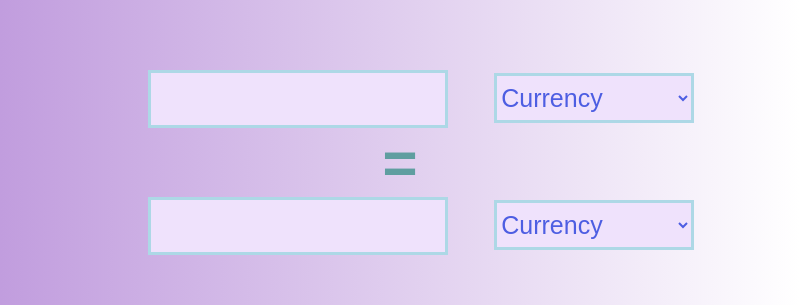
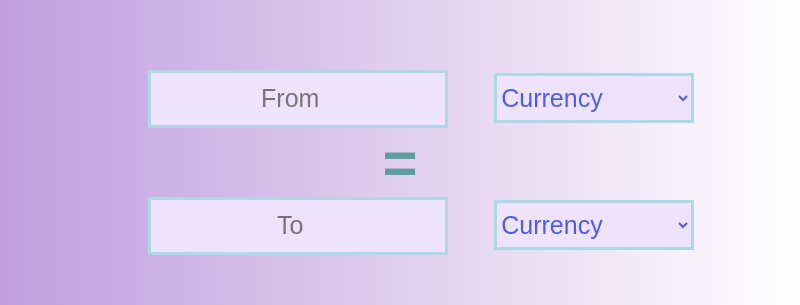
Before and after one commit to ayush-bhartia/CashShow, an Electron app: page index.html in a window 800 px wide. Shown: the part 189-494 px from the top of the page. Drawn offline with Linux system fonts and the light colour scheme; no server answers.

Commit message:
[FIX]Minor edits

```diff
--- a/index.html
+++ b/index.html
@@ -13,14 +13,14 @@
   <body>
     <h2>Currency Converter</h2>
     <div id="selector-1">
-      <input type="number" />
+      <input type="number" placeholder="From" />
       <select id="currency-selector">
         <option value="currency">Currency</option>
       </select>
     </div>
     <span> = </span>
     <div id="selector-2">
-      <input type="number" />
+      <input type="number" placeholder="To" />
       <select id="currency-selector1">
         <option value="currency">Currency</option>
       </select>
--- a/style.css
+++ b/style.css
@@ -5,6 +5,9 @@ body {
   text-align: center;
   font-family: Arial, Helvetica, sans-serif;
   background-image: linear-gradient(to right, rgb(193, 157, 222), white);
+}
+::placeholder {
+  text-align: center;
 }
 h2 {
   text-transform: uppercase;
```
